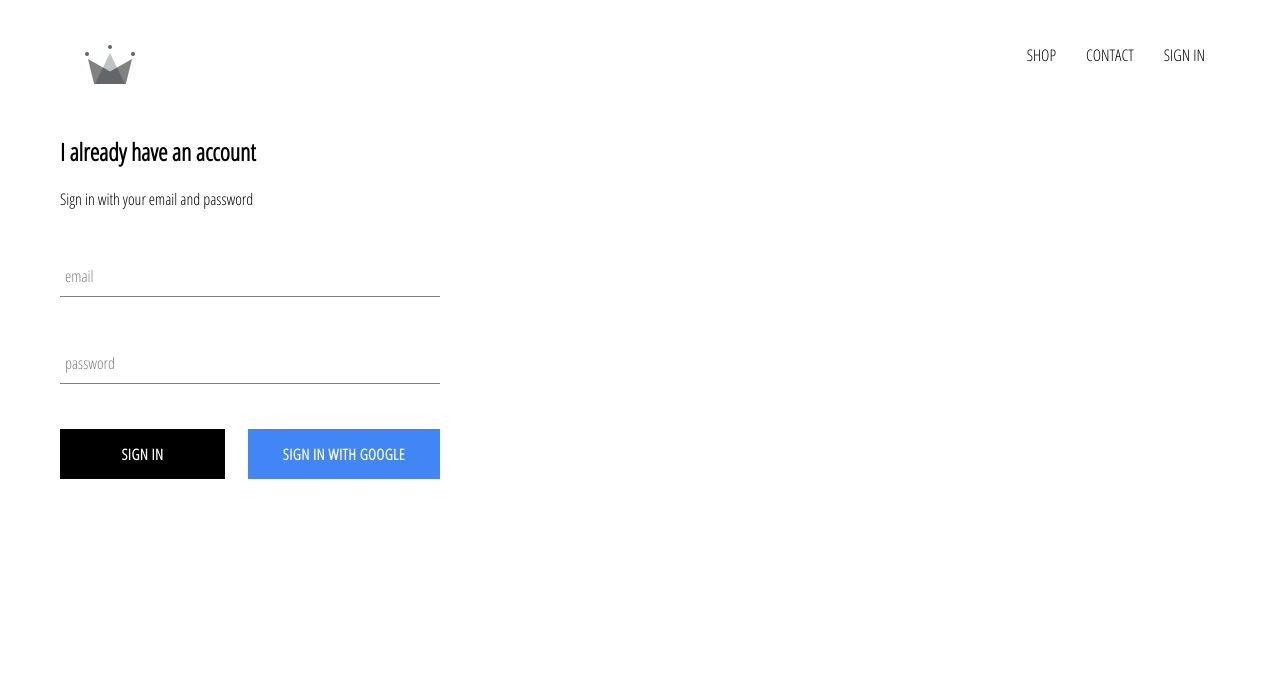
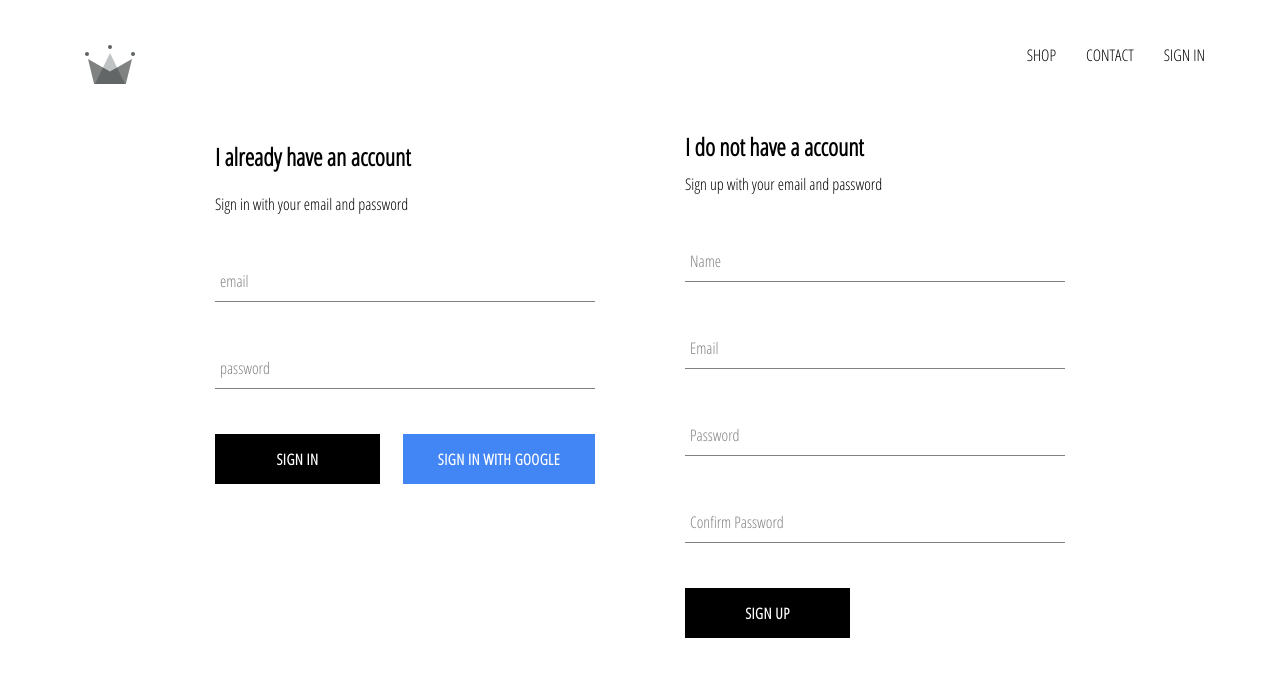
Before and after one commit to Bjthomas11/E-Commerce-React-Project, a React (Create React App) app: page /signin in a window 1280 px wide. Shown: the top 676 px of the page. Built offline with nearby package versions, Linux system fonts and the light colour scheme; no server answers.

Commit message:
Added Sign up form with db values

```diff
--- a/src/App.js
+++ b/src/App.js
@@ -24,17 +24,14 @@
         const userRef = await createUserProfileDocument(userAuth);
 
         userRef.onSnapshot(snapShot => {
-          this.setState(
-            {
-              currentUser: {
-                id: snapShot.id,
-                ...snapShot.data()
-              }
-            },
-            () => {
-              console.log(this.state);
+          this.setState({
+            currentUser: {
+              id: snapShot.id,
+              ...snapShot.data()
             }
-          );
+          });
+
+          console.log(this.state);
         });
       }
       this.setState({
--- /dev/null
+++ b/src/components/sign-up/sign-up.component.jsx
@@ -0,0 +1,103 @@
+import React from "react";
+
+import FormInput from "../form-input/form-input.component";
+import CustomButton from "../custom-button/custom-button.component";
+
+import { auth, createUserProfileDocument } from "../../firebase/firebase.utils";
+
+import "./sign-up.styles.scss";
+
+class SignUp extends React.Component {
+  constructor() {
+    super();
+
+    this.state = {
+      displayName: "",
+      email: "",
+      password: "",
+      confirmPassword: ""
+    };
+  }
+
+  handleSubmit = async event => {
+    event.preventDefault();
+
+    const { displayName, email, password, confirmPassword } = this.state;
+
+    if (password !== confirmPassword) {
+      alert("passwords don't match");
+      return;
+    }
+
+    try {
+      const { user } = await auth.createUserWithEmailAndPassword(
+        email,
+        password
+      );
+
+      await createUserProfileDocument(user, { displayName });
+
+      this.setState({
+        displayName: "",
+        email: "",
+        password: "",
+        confirmPassword: ""
+      });
+    } catch (error) {
+      console.error(error);
+    }
+  };
+
+  handleChange = event => {
+    const { name, value } = event.target;
+
+    this.setState({ [name]: value });
+  };
+
+  render() {
+    const { displayName, email, password, confirmPassword } = this.state;
+    return (
+      <div className="sign-up">
+        <h2 className="title">I do not have a account</h2>
+        <span>Sign up with your email and password</span>
+        <form className="sign-up-form" onSubmit={this.handleSubmit}>
+          <FormInput
+            type="text"
+            name="displayName"
+            value={displayName}
+            onChange={this.handleChange}
+            label="Name"
+            required
+          />
+          <FormInput
+            type="email"
+            name="email"
+            value={email}
+            onChange={this.handleChange}
+            label="Email"
+            required
+          />
+          <FormInput
+            type="password"
+            name="password"
+            value={password}
+            onChange={this.handleChange}
+            label="Password"
+            required
+          />
+          <FormInput
+            type="password"
+            name="confirmPassword"
+            value={confirmPassword}
+            onChange={this.handleChange}
+            label="Confirm Password"
+            required
+          />
+          <CustomButton type="submit">SIGN UP</CustomButton>
+        </form>
+      </div>
+    );
+  }
+}
+
+export default SignUp;
--- /dev/null
+++ b/src/components/sign-up/sign-up.styles.scss
@@ -0,0 +1,9 @@
+.sign-up {
+  display: flex;
+  flex-direction: column;
+  width: 380px;
+
+  .title {
+    margin: 10px 0;
+  }
+}
--- a/src/pages/sign-in-and-sign-up/sign-in-and-sign-up.component.jsx
+++ b/src/pages/sign-in-and-sign-up/sign-in-and-sign-up.component.jsx
@@ -1,11 +1,13 @@
 import React from "react";
 import SignIn from "../../components/sign-in/sign-in.component";
+import SignUp from "../../components/sign-up/sign-up.component";
 
 import "./sign-in-and-sign-up.styles.scss";
 
 const SignInAndSignUp = () => (
   <div className="sign-in-and-sign-up">
     <SignIn />
+    <SignUp />
   </div>
 );
 
--- a/src/pages/sign-in-and-sign-up/sign-in-and-sign-up.styles.scss
+++ b/src/pages/sign-in-and-sign-up/sign-in-and-sign-up.styles.scss
@@ -0,0 +1,6 @@
+.sign-in-and-sign-up {
+  width: 850px;
+  display: flex;
+  justify-content: space-between;
+  margin: 30px auto;
+}
```
